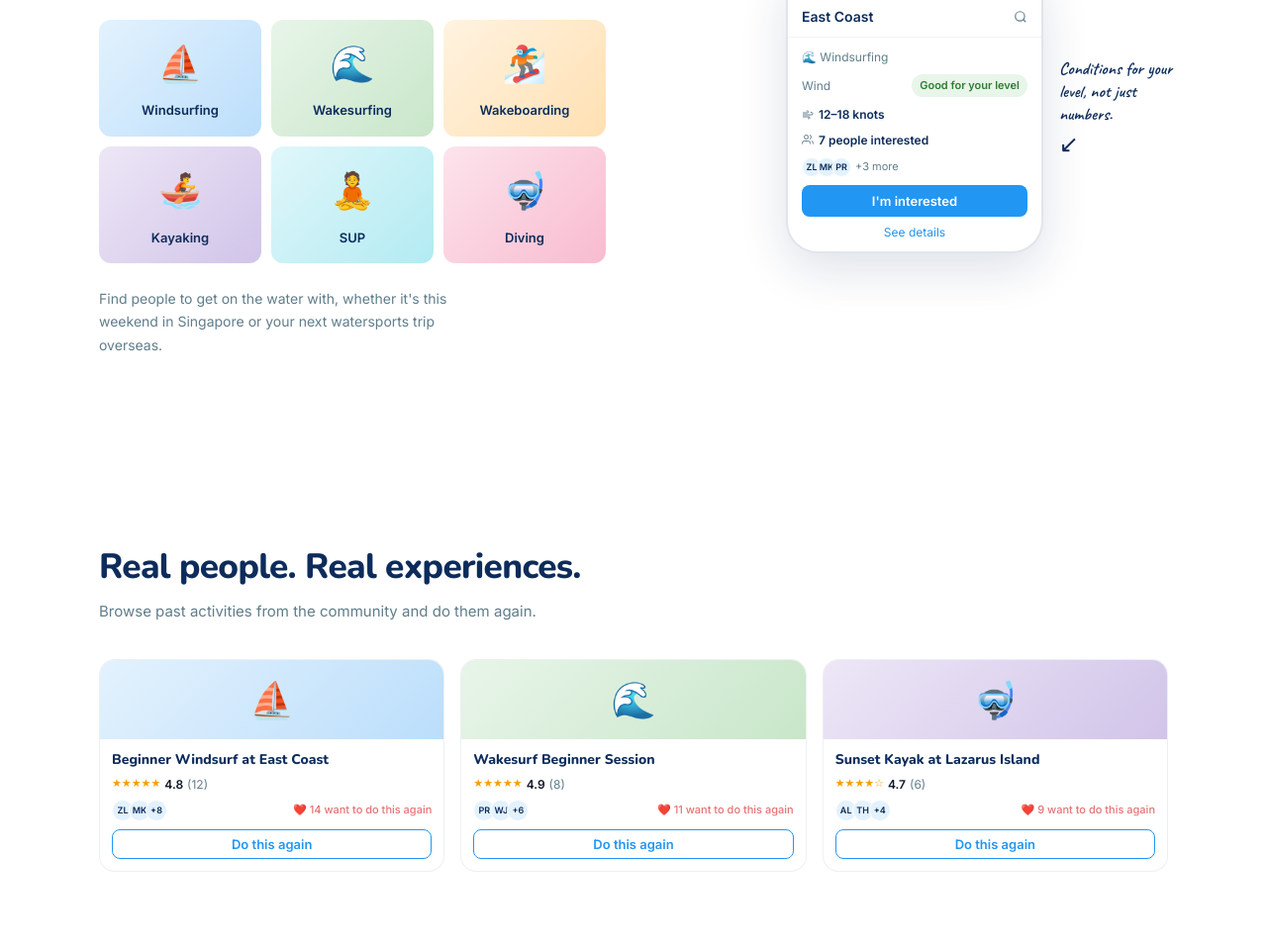
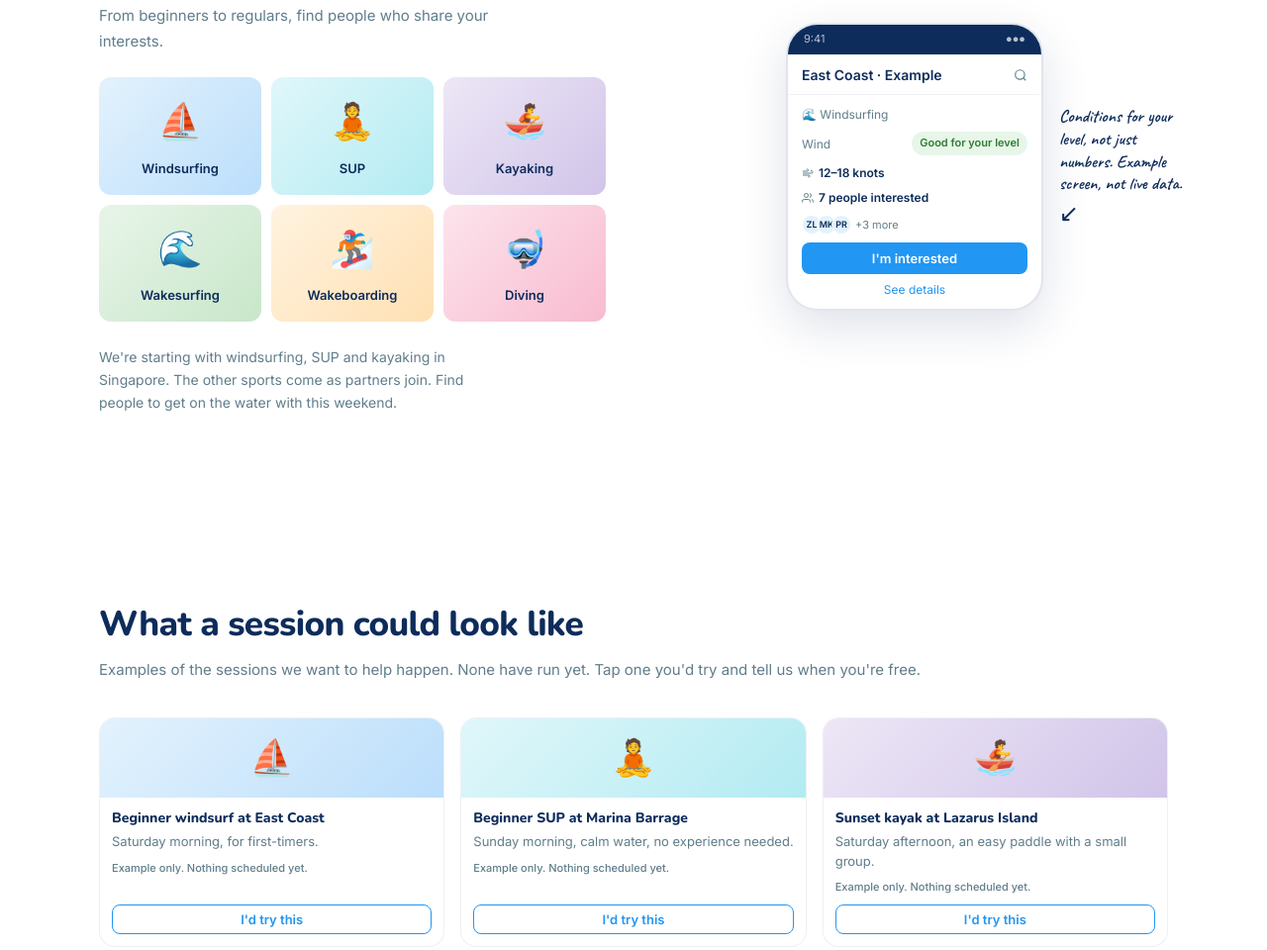
Before and after one commit to Zhenna/watersports-kaki-landing, a plain HTML site: page index.html in a window 1280 px wide. Shown: the part 1648-2608 px from the top of the page at 99% size. Drawn offline with nearby package versions, Linux system fonts and the light colour scheme.

Commit message:
collect intent before developing app

```diff
--- a/index.html
+++ b/index.html
@@ -272,7 +272,9 @@ footer{background:#071830;padding:1.75rem 0}
     <a href="https://forms.gle/Lyuaw8Tbvgj7xnPG7" target="_blank" rel="noopener" class="btn-cta">
       Join the early-access list →
     </a>
+    <p style="margin-top:.875rem;font-size:.875rem;color:rgba(255,255,255,.8);line-height:1.55;max-width:44ch">We'll email you when enough people want the same session, and help you get on the water. We never share your details without your say-so.</p>
     <div class="hero-features">
+      <div style="font-size:.75rem;font-weight:600;color:rgba(255,255,255,.55)">What we're building</div>
       <div class="hero-feat"><span class="hero-feat-icon">🌤</span> Conditions tailored for your sport and level</div>
       <div class="hero-feat"><span class="hero-feat-icon">🙋</span> See who else wants to go this weekend</div>
       <div class="hero-feat"><span class="hero-feat-icon">🧭</span> Discover new sports through your kakis</div>
@@ -287,7 +289,7 @@ footer{background:#071830;padding:1.75rem 0}
   <div class="wrap features-grid">
     <div class="feat">
       <div class="feat-icon"><svg width="30" height="30" viewBox="0 0 24 24" fill="none" stroke="currentColor" stroke-width="1.8" stroke-linecap="round" stroke-linejoin="round"><path d="M17.7 7.7a2.5 2.5 0 1 1 1.8 4.3H2"/><path d="M9.6 4.6A2 2 0 1 1 11 8H2"/><path d="M12.6 19.4A2 2 0 1 0 14 16H2"/></svg></div>
-      <div class="feat-text"><h3>Real-time conditions</h3><p>Wind, waves and weather at your favourite spots</p></div>
+      <div class="feat-text"><h3>Real-time conditions</h3><p>Live wind and weather at Singapore spots</p></div>
     </div>
     <div class="feat">
       <div class="feat-icon"><svg width="30" height="30" viewBox="0 0 24 24" fill="none" stroke="currentColor" stroke-width="1.8" stroke-linecap="round" stroke-linejoin="round"><path d="M16 21v-2a4 4 0 0 0-4-4H6a4 4 0 0 0-4 4v2"/><circle cx="9" cy="7" r="4"/><path d="M22 21v-2a4 4 0 0 0-3-3.87"/><path d="M16 3.13a4 4 0 0 1 0 7.75"/></svg></div>
@@ -295,11 +297,11 @@ footer{background:#071830;padding:1.75rem 0}
     </div>
     <div class="feat">
       <div class="feat-icon"><svg width="30" height="30" viewBox="0 0 24 24" fill="none" stroke="currentColor" stroke-width="1.8" stroke-linecap="round" stroke-linejoin="round"><path d="M22 18H2a4 4 0 0 0 4 4h12a4 4 0 0 0 4-4Z"/><path d="M21 14 10 2 3 14h18Z"/><path d="M10 2v16"/></svg></div>
-      <div class="feat-text"><h3>Explore new sports</h3><p>Windsurfing, wakesurfing, wakeboarding and more</p></div>
+      <div class="feat-text"><h3>Explore new sports</h3><p>Windsurfing, SUP, kayaking and more</p></div>
     </div>
     <div class="feat">
       <div class="feat-icon"><svg width="30" height="30" viewBox="0 0 24 24" fill="none" stroke="currentColor" stroke-width="1.8" stroke-linecap="round" stroke-linejoin="round"><path d="M22 10v6M2 10l10-5 10 5-10 5z"/><path d="M6 12v5c3 3 9 3 12 0v-5"/></svg></div>
-      <div class="feat-text"><h3>Beginner friendly</h3><p>Tips, guides and a supportive community</p></div>
+      <div class="feat-text"><h3>Beginner friendly</h3><p>Never tried it? Start here. We look for sessions that suit your level.</p></div>
     </div>
   </div>
 </section>
@@ -356,6 +358,14 @@ footer{background:#071830;padding:1.75rem 0}
             <span style="font-size:2.25rem">⛵</span>
             <span class="sport-tile-label">Windsurfing</span>
           </div>
+          <div class="sport-tile" style="background:linear-gradient(135deg,#E0F7FA,#B2EBF2)">
+            <span style="font-size:2.25rem">🧘</span>
+            <span class="sport-tile-label">SUP</span>
+          </div>
+          <div class="sport-tile" style="background:linear-gradient(135deg,#EDE7F6,#D1C4E9)">
+            <span style="font-size:2.25rem">🚣</span>
+            <span class="sport-tile-label">Kayaking</span>
+          </div>
           <div class="sport-tile" style="background:linear-gradient(135deg,#E8F5E9,#C8E6C9)">
             <span style="font-size:2.25rem">🌊</span>
             <span class="sport-tile-label">Wakesurfing</span>
@@ -364,21 +374,13 @@ footer{background:#071830;padding:1.75rem 0}
             <span style="font-size:2.25rem">🏂</span>
             <span class="sport-tile-label">Wakeboarding</span>
           </div>
-          <div class="sport-tile" style="background:linear-gradient(135deg,#EDE7F6,#D1C4E9)">
-            <span style="font-size:2.25rem">🚣</span>
-            <span class="sport-tile-label">Kayaking</span>
-          </div>
-          <div class="sport-tile" style="background:linear-gradient(135deg,#E0F7FA,#B2EBF2)">
-            <span style="font-size:2.25rem">🧘</span>
-            <span class="sport-tile-label">SUP</span>
-          </div>
           <div class="sport-tile" style="background:linear-gradient(135deg,#FCE4EC,#F8BBD0)">
             <span style="font-size:2.25rem">🤿</span>
             <span class="sport-tile-label">Diving</span>
           </div>
         </div>
         <p style="font-size:.875rem;color:var(--mist);margin-top:.75rem;line-height:1.65">
-          Find people to get on the water with, whether it's this weekend in Singapore or your next watersports trip overseas.
+          We're starting with windsurfing, SUP and kayaking in Singapore. The other sports come as partners join. Find people to get on the water with this weekend.
         </p>
       </div>
       <div class="community-right">
@@ -387,7 +389,7 @@ footer{background:#071830;padding:1.75rem 0}
             <span>9:41</span><span>●●●</span>
           </div>
           <div class="phone-topbar">
-            <div class="phone-topbar-title">East Coast</div>
+            <div class="phone-topbar-title">East Coast · Example</div>
             <svg width="14" height="14" viewBox="0 0 24 24" fill="none" stroke="var(--mist)" stroke-width="2"><circle cx="11" cy="11" r="8"/><path d="m21 21-4.35-4.35"/></svg>
           </div>
           <div class="phone-section">
@@ -419,7 +421,7 @@ footer{background:#071830;padding:1.75rem 0}
           </div>
         </div>
         <div class="annot">
-          Conditions for your level, not just numbers.
+          Conditions for your level, not just numbers. Example screen, not live data.
           <span class="annot-arrow">↙</span>
         </div>
       </div>
@@ -431,74 +433,46 @@ footer{background:#071830;padding:1.75rem 0}
 <section class="experiences" style="background:var(--white)">
   <div class="wrap" style="padding-left:var(--g)">
     <div class="sec-head">
-      <h2>Real people. Real experiences.</h2>
-      <p>Browse past activities from the community and do them again.</p>
+      <h2>What a session could look like</h2>
+      <p>Examples of the sessions we want to help happen. None have run yet. Tap one you'd try and tell us when you're free.</p>
     </div>
     <div class="exp-grid">
       <div class="exp-card">
         <div class="exp-icon-wrap" style="background:linear-gradient(135deg,#E3F2FD,#BBDEFB)">⛵</div>
         <div class="exp-body">
-          <div class="exp-title">Beginner Windsurf at East Coast</div>
-          <div class="exp-rating">
-            <span class="exp-stars">★★★★★</span>
-            <span class="exp-rating-num">4.8</span>
-            <span class="exp-rating-count">(12)</span>
+          <div class="exp-title">Beginner windsurf at East Coast</div>
+          <p style="font-size:.8125rem;color:var(--mist);line-height:1.5;margin:0 0 8px">Saturday morning, for first-timers.</p>
+          <div class="exp-meta-row">
+            <div class="exp-again" style="color:var(--mist)">Example only. Nothing scheduled yet.</div>
           </div>
-          <div class="exp-meta-row">
-            <div class="exp-avatars">
-              <div class="exp-av-init">ZL</div>
-              <div class="exp-av-init">MK</div>
-              <div class="exp-av-init">+8</div>
-            </div>
-            <div class="exp-again">❤️ 14 want to do this again</div>
-          </div>
-          <button class="btn-again">Do this again</button>
+          <button class="btn-again" onclick="window.open('https://forms.gle/Lyuaw8Tbvgj7xnPG7','_blank','noopener')">I'd try this</button>
         </div>
       </div>
       <div class="exp-card">
-        <div class="exp-icon-wrap" style="background:linear-gradient(135deg,#E8F5E9,#C8E6C9)">🌊</div>
+        <div class="exp-icon-wrap" style="background:linear-gradient(135deg,#E0F7FA,#B2EBF2)">🧘</div>
         <div class="exp-body">
-          <div class="exp-title">Wakesurf Beginner Session</div>
-          <div class="exp-rating">
-            <span class="exp-stars">★★★★★</span>
-            <span class="exp-rating-num">4.9</span>
-            <span class="exp-rating-count">(8)</span>
+          <div class="exp-title">Beginner SUP at Marina Barrage</div>
+          <p style="font-size:.8125rem;color:var(--mist);line-height:1.5;margin:0 0 8px">Sunday morning, calm water, no experience needed.</p>
+          <div class="exp-meta-row">
+            <div class="exp-again" style="color:var(--mist)">Example only. Nothing scheduled yet.</div>
           </div>
-          <div class="exp-meta-row">
-            <div class="exp-avatars">
-              <div class="exp-av-init">PR</div>
-              <div class="exp-av-init">WJ</div>
-              <div class="exp-av-init">+6</div>
-            </div>
-            <div class="exp-again">❤️ 11 want to do this again</div>
-          </div>
-          <button class="btn-again">Do this again</button>
+          <button class="btn-again" onclick="window.open('https://forms.gle/Lyuaw8Tbvgj7xnPG7','_blank','noopener')">I'd try this</button>
         </div>
       </div>
       <div class="exp-card">
-        <div class="exp-icon-wrap" style="background:linear-gradient(135deg,#EDE7F6,#D1C4E9)">🤿</div>
+        <div class="exp-icon-wrap" style="background:linear-gradient(135deg,#EDE7F6,#D1C4E9)">🚣</div>
         <div class="exp-body">
-          <div class="exp-title">Sunset Kayak at Lazarus Island</div>
-          <div class="exp-rating">
-            <span class="exp-stars">★★★★☆</span>
-            <span class="exp-rating-num">4.7</span>
-            <span class="exp-rating-count">(6)</span>
+          <div class="exp-title">Sunset kayak at Lazarus Island</div>
+          <p style="font-size:.8125rem;color:var(--mist);line-height:1.5;margin:0 0 8px">Saturday afternoon, an easy paddle with a small group.</p>
+          <div class="exp-meta-row">
+            <div class="exp-again" style="color:var(--mist)">Example only. Nothing scheduled yet.</div>
           </div>
-          <div class="exp-meta-row">
-            <div class="exp-avatars">
-              <div class="exp-av-init">AL</div>
-              <div class="exp-av-init">TH</div>
-              <div class="exp-av-init">+4</div>
-            </div>
-            <div class="exp-again">❤️ 9 want to do this again</div>
-          </div>
-          <button class="btn-again">Do this again</button>
+          <button class="btn-again" onclick="window.open('https://forms.gle/Lyuaw8Tbvgj7xnPG7','_blank','noopener')">I'd try this</button>
         </div>
       </div>
     </div>
   </div>
 </section>
-
 <!-- WATER PROFILE -->
 <section class="experiences">
   <div class="wrap" style="padding-left:var(--g)">
@@ -554,7 +528,7 @@ footer{background:#071830;padding:1.75rem 0}
     <div style="font-family:'Caveat',cursive;font-weight:700;font-size:clamp(1.75rem,3.5vw,2.6rem);color:#64B5F6;line-height:1;text-decoration:underline;text-decoration-color:rgba(100,181,246,.4);text-underline-offset:4px;margin-bottom:1rem">You got better.</div>
     <p style="color:rgba(255,255,255,.75);font-size:.9375rem;margin-bottom:1.5rem;line-height:1.6;max-width:36ch">Be part of a community that helps you get out on the water more often, with the right people.</p>
     <a href="https://forms.gle/Lyuaw8Tbvgj7xnPG7" target="_blank" rel="noopener" class="btn-cta">Join early access →</a>
-    <p class="footer-note">No spam. Just occasional product updates and opportunities to test WaterSports Kaki.</p>
+    <p class="footer-note">No spam. We use your answers to find sessions that fit you and to show businesses how many people want an activity. We never share your name or contact details without your say-so.</p>
   </div>
 </section>
 
```
